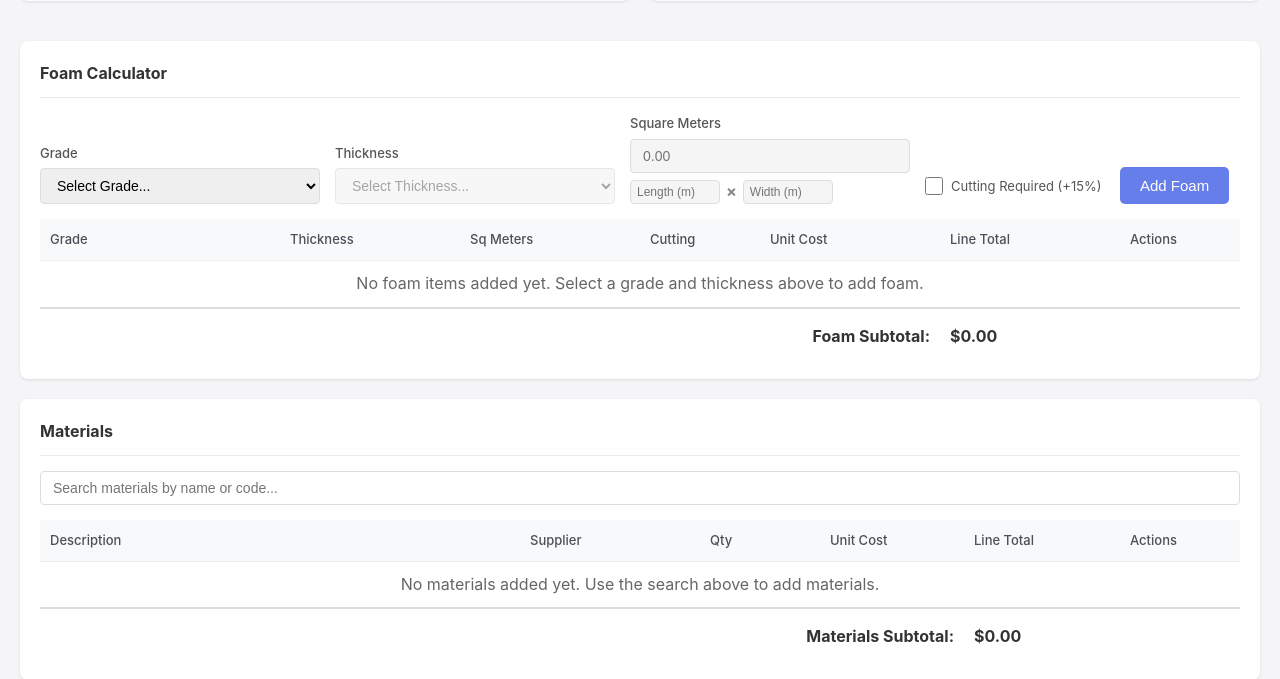
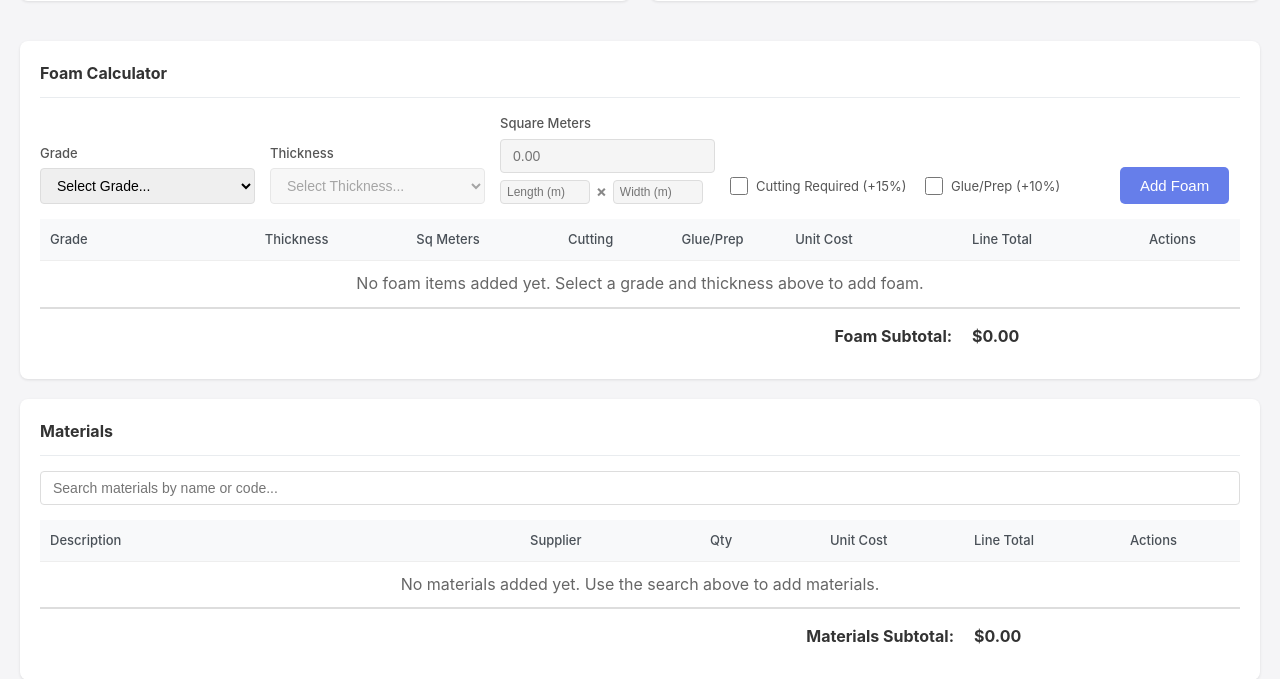
Before and after one commit to jtbnz/work_track, a PHP site: page /quoteBuilder.php in a window 1280 px wide. Shown: the part 807-1486 px from the top of the page. Run offline with PHP 8.4, Linux system fonts and the light colour scheme; the visitor is signed in with stand-in values (Sample User, id 1); some libraries are stand-ins or nearby versions.

Commit message:
feat: Add glue/prep required functionality and fee to foam quoting

```diff
--- a/includes/models/Quote.php
+++ b/includes/models/Quote.php
@@ -320,6 +320,7 @@ class Quote {
                         'sheet_area' => $foam['sheet_area'],
                         'square_meters' => $foam['square_meters'],
                         'cutting_required' => $foam['cutting_required'],
+                        'glue_prep_required' => $foam['glue_prep_required'],
                         'unit_cost' => $foam['unit_cost'],
                         'line_total' => $foam['line_total'],
                         'sort_order' => $foam['sort_order']
@@ -752,7 +753,8 @@ class Quote {
             $data['sheet_cost'] ?? 0,
             $data['sheet_area'] ?? 3.91,
             $data['square_meters'],
-            $data['cutting_required'] ?? false
+            $data['cutting_required'] ?? false,
+            $data['glue_prep_required'] ?? false
         );
 
         $id = $this->db->insert('quote_foam', [
@@ -764,6 +766,7 @@ class Quote {
             'sheet_area' => $data['sheet_area'] ?? 3.91,
             'square_meters' => $data['square_meters'],
             'cutting_required' => ($data['cutting_required'] ?? 0) ? 1 : 0,
+            'glue_prep_required' => ($data['glue_prep_required'] ?? 0) ? 1 : 0,
             'unit_cost' => $calculation['unit_cost'],
             'line_total' => $calculation['line_total'],
             'sort_order' => $sortOrder
@@ -781,14 +784,15 @@ class Quote {
      */
     public function updateFoam($foamId, $data) {
         // Recalculate if needed
-        if (isset($data['square_meters']) || isset($data['cutting_required'])) {
+        if (isset($data['square_meters']) || isset($data['cutting_required']) || isset($data['glue_prep_required'])) {
             $foam = $this->db->fetchOne("SELECT * FROM quote_foam WHERE id = :id", ['id' => $foamId]);
             if ($foam) {
                 $calculation = $this->calculateFoamCost(
                     $data['sheet_cost'] ?? $foam['sheet_cost'],
                     $data['sheet_area'] ?? $foam['sheet_area'],
                     $data['square_meters'] ?? $foam['square_meters'],
-                    $data['cutting_required'] ?? $foam['cutting_required']
+                    $data['cutting_required'] ?? $foam['cutting_required'],
+                    $data['glue_prep_required'] ?? $foam['glue_prep_required']
                 );
                 $data['unit_cost'] = $calculation['unit_cost'];
                 $data['line_total'] = $calculation['line_total'];
@@ -831,12 +835,13 @@ class Quote {
 
     /**
      * Calculate foam cost based on formula:
-     * (cost_per_sqm × quantity × markup) × (1 + cutting_fee)
+     * (cost_per_sqm × quantity × markup) × (1 + cutting_fee) × (1 + glue_prep_fee)
      */
-    public function calculateFoamCost($sheetCost, $sheetArea, $squareMeters, $cuttingRequired = false) {
+    public function calculateFoamCost($sheetCost, $sheetArea, $squareMeters, $cuttingRequired = false, $gluePrepRequired = false) {
         // Get settings
         $markup = (float)$this->getSetting('foam_markup_multiplier', 2);
         $cuttingFee = (float)$this->getSetting('foam_cutting_fee_percent', 15);
+        $gluePrepFee = (float)$this->getSetting('foam_glue_prep_fee_percent', 10);
 
         // Cost per square meter (base cost)
         $costPerSqM = $sheetArea > 0 ? $sheetCost / $sheetArea : 0;
@@ -844,7 +849,7 @@ class Quote {
         // Apply markup to get unit cost (cost per m² after markup)
         $unitCost = $costPerSqM * $markup;
 
-        // Calculate line total (before cutting fee)
+        // Calculate line total (before fees)
         $lineTotal = $unitCost * $squareMeters;
 
         // Apply cutting fee if required
@@ -852,11 +857,17 @@ class Quote {
             $lineTotal *= (1 + $cuttingFee / 100);
         }
 
+        // Apply glue/prep fee if required
+        if ($gluePrepRequired) {
+            $lineTotal *= (1 + $gluePrepFee / 100);
+        }
+
         return [
             'unit_cost' => round($unitCost, 2),
             'line_total' => round($lineTotal, 2),
             'markup' => $markup,
-            'cutting_fee_percent' => $cuttingFee
+            'cutting_fee_percent' => $cuttingFee,
+            'glue_prep_fee_percent' => $gluePrepFee
         ];
     }
 
--- a/quoteBuilder.php
+++ b/quoteBuilder.php
@@ -85,7 +85,8 @@ if ($_SERVER['REQUEST_METHOD'] === 'POST' && $isEditable) {
                         $quoteModel->addFoam($quoteId, [
                             'foam_product_id' => (int)$foam['foam_product_id'],
                             'square_meters' => (float)$foam['square_meters'],
-                            'cutting_required' => isset($foam['cutting_required']) ? 1 : 0
+                            'cutting_required' => isset($foam['cutting_required']) ? 1 : 0,
+                        'glue_prep_required' => isset($foam['glue_prep_required']) ? 1 : 0
                         ]);
                     }
                 }
@@ -135,7 +136,8 @@ if ($_SERVER['REQUEST_METHOD'] === 'POST' && $isEditable) {
                         $quoteModel->addFoam($quote['id'], [
                             'foam_product_id' => (int)$foam['foam_product_id'],
                             'square_meters' => (float)$foam['square_meters'],
-                            'cutting_required' => isset($foam['cutting_required']) ? 1 : 0
+                            'cutting_required' => isset($foam['cutting_required']) ? 1 : 0,
+                        'glue_prep_required' => isset($foam['glue_prep_required']) ? 1 : 0
                         ]);
                     }
                 }
@@ -210,6 +212,8 @@ $foamMarkup = $db->fetchOne("SELECT setting_value FROM settings WHERE setting_ke
 $foamMarkup = $foamMarkup ? (float)$foamMarkup['setting_value'] : 2;
 $foamCuttingFee = $db->fetchOne("SELECT setting_value FROM settings WHERE setting_key = 'foam_cutting_fee_percent'");
 $foamCuttingFee = $foamCuttingFee ? (float)$foamCuttingFee['setting_value'] : 15;
+$foamGluePrepFee = $db->fetchOne("SELECT setting_value FROM settings WHERE setting_key = 'foam_glue_prep_fee_percent'");
+$foamGluePrepFee = $foamGluePrepFee ? (float)$foamGluePrepFee['setting_value'] : 10;
 
 // Get company name for email subject
 $companyNameRow = $db->fetchOne("SELECT setting_value FROM settings WHERE setting_key = 'company_name'");
@@ -409,6 +413,13 @@ $companyName = $companyNameRow ? $companyNameRow['setting_value'] : 'Our Company
                         <label for="foamCuttingRequired">Cutting Required (+<?php echo $foamCuttingFee; ?>%)</label>
                     </div>
                 </div>
+                <div class="form-group foam-cutting-group">
+                    <label>&nbsp;</label>
+                    <div class="checkbox-wrapper">
+                        <input type="checkbox" id="foamGluePrepRequired">
+                        <label for="foamGluePrepRequired">Glue/Prep (+<?php echo $foamGluePrepFee; ?>%)</label>
+                    </div>
+                </div>
                 <div class="form-group">
                     <label>&nbsp;</label>
                     <button type="button" id="addFoamBtn" class="btn btn-primary" disabled>Add Foam</button>
@@ -428,14 +439,15 @@ $companyName = $companyNameRow ? $companyNameRow['setting_value'] : 'Our Company
         <table class="foam-table">
             <thead>
                 <tr>
-                    <th style="width: 20%;">Grade</th>
-                    <th style="width: 15%;">Thickness</th>
-                    <th style="width: 15%;">Sq Meters</th>
-                    <th style="width: 10%;">Cutting</th>
-                    <th style="width: 15%;">Unit Cost</th>
-                    <th style="width: 15%;">Line Total</th>
+                    <th style="width: 17%;">Grade</th>
+                    <th style="width: 12%;">Thickness</th>
+                    <th style="width: 12%;">Sq Meters</th>
+                    <th style="width: 9%;">Cutting</th>
+                    <th style="width: 9%;">Glue/Prep</th>
+                    <th style="width: 14%;">Unit Cost</th>
+                    <th style="width: 14%;">Line Total</th>
                     <?php if ($isEditable): ?>
-                        <th style="width: 10%;">Actions</th>
+                        <th style="width: 8%;">Actions</th>
                     <?php endif; ?>
                 </tr>
             </thead>
@@ -462,6 +474,12 @@ $companyName = $companyNameRow ? $companyNameRow['setting_value'] : 'Our Company
                                     <input type="hidden" name="foam[<?php echo $idx; ?>][cutting_required]" value="1">
                                 <?php endif; ?>
                             </td>
+                            <td>
+                                <?php echo $foam['glue_prep_required'] ? 'Yes' : 'No'; ?>
+                                <?php if ($foam['glue_prep_required']): ?>
+                                    <input type="hidden" name="foam[<?php echo $idx; ?>][glue_prep_required]" value="1">
+                                <?php endif; ?>
+                            </td>
                             <td>$<?php echo number_format($foam['unit_cost'], 2); ?>/m²</td>
                             <td class="foam-line-total">$<?php echo number_format($foam['line_total'], 2); ?></td>
                             <?php if ($isEditable): ?>
@@ -473,7 +491,7 @@ $companyName = $companyNameRow ? $companyNameRow['setting_value'] : 'Our Company
                     <?php endforeach; ?>
                 <?php else: ?>
                     <tr class="no-foam">
-                        <td colspan="<?php echo $isEditable ? 7 : 6; ?>" style="text-align: center; color: #666;">
+                        <td colspan="<?php echo $isEditable ? 8 : 7; ?>" style="text-align: center; color: #666;">
                             No foam items added yet. Select a grade and thickness above to add foam.
                         </td>
                     </tr>
@@ -481,7 +499,7 @@ $companyName = $companyNameRow ? $companyNameRow['setting_value'] : 'Our Company
             </tbody>
             <tfoot>
                 <tr>
-                    <td colspan="<?php echo $isEditable ? 5 : 4; ?>" style="text-align: right;"><strong>Foam Subtotal:</strong></td>
+                    <td colspan="<?php echo $isEditable ? 6 : 5; ?>" style="text-align: right;"><strong>Foam Subtotal:</strong></td>
                     <td colspan="<?php echo $isEditable ? 2 : 2; ?>"><strong id="foamSubtotal">$<?php echo number_format($quote['subtotal_foam'] ?? 0, 2); ?></strong></td>
                 </tr>
             </tfoot>
@@ -1288,6 +1306,7 @@ document.addEventListener('DOMContentLoaded', function() {
     const gstRate = <?php echo $gstRate; ?>;
     const foamMarkup = <?php echo $foamMarkup; ?>;
     const foamCuttingFee = <?php echo $foamCuttingFee; ?>;
+    const foamGluePrepFee = <?php echo $foamGluePrepFee; ?>;
 
 
     // Labour calculation
@@ -1706,6 +1725,7 @@ document.addEventListener('DOMContentLoaded', function() {
     const foamCuttingCheckbox = document.getElementById('foamCuttingRequired');
     const addFoamBtn = document.getElementById('addFoamBtn');
     const foamPricePreview = document.getElementById('foamPricePreview');
+    const foamGluePrepCheckbox = document.getElementById('foamGluePrepRequired');
     const foamLengthInput = document.getElementById('foamLength');
     const foamWidthInput = document.getElementById('foamWidth');
     const foamAreaResult = document.getElementById('foamAreaResult');
@@ -1779,6 +1799,9 @@ document.addEventListener('DOMContentLoaded', function() {
         if (foamCuttingCheckbox) {
             foamCuttingCheckbox.addEventListener('change', updateFoamPricePreview);
         }
+        if (foamGluePrepCheckbox) {
+            foamGluePrepCheckbox.addEventListener('change', updateFoamPricePreview);
+        }
 
         function calculateFoamArea() {
             const length = parseFloat(foamLengthInput.value) || 0;
@@ -1805,6 +1828,7 @@ document.addEventListener('DOMContentLoaded', function() {
 
             const sqMeters = parseFloat(foamSqMetersInput.value) || 0;
             const cuttingRequired = foamCuttingCheckbox ? foamCuttingCheckbox.checked : false;
+            const gluePrepRequired = foamGluePrepCheckbox ? foamGluePrepCheckbox.checked : false;
 
             const costPerSqM = selectedFoamProduct.sheetCost / selectedFoamProduct.sheetArea;
             const sellPerSqM = costPerSqM * foamMarkup;
@@ -1812,6 +1836,10 @@ document.addEventListener('DOMContentLoaded', function() {
 
             if (cuttingRequired) {
                 estTotal *= (1 + foamCuttingFee / 100);
+            }
+
+            if (gluePrepRequired) {
+                estTotal *= (1 + foamGluePrepFee / 100);
             }
 
             document.getElementById('foamSheetCost').textContent = selectedFoamProduct.sheetCost.toFixed(2);
@@ -1828,6 +1856,7 @@ document.addEventListener('DOMContentLoaded', function() {
 
             const sqMeters = parseFloat(foamSqMetersInput.value);
             const cuttingRequired = foamCuttingCheckbox ? foamCuttingCheckbox.checked : false;
+            const gluePrepRequired = foamGluePrepCheckbox ? foamGluePrepCheckbox.checked : false;
 
             const costPerSqM = selectedFoamProduct.sheetCost / selectedFoamProduct.sheetArea;
             const sellPerSqM = costPerSqM * foamMarkup;
@@ -1835,6 +1864,10 @@ document.addEventListener('DOMContentLoaded', function() {
 
             if (cuttingRequired) {
                 lineTotal *= (1 + foamCuttingFee / 100);
+            }
+
+            if (gluePrepRequired) {
+                lineTotal *= (1 + foamGluePrepFee / 100);
             }
 
             addFoamToTable({
@@ -1843,6 +1876,7 @@ document.addEventListener('DOMContentLoaded', function() {
                 thickness: selectedFoamProduct.thickness,
                 sqMeters: sqMeters,
                 cuttingRequired: cuttingRequired,
+                gluePrepRequired: gluePrepRequired,
                 unitCost: sellPerSqM,
                 lineTotal: lineTotal
             });
@@ -1857,6 +1891,7 @@ document.addEventListener('DOMContentLoaded', function() {
             if (foamWidthInput) { foamWidthInput.value = ''; foamWidthInput.disabled = true; }
             if (foamAreaResult) foamAreaResult.textContent = '';
             if (foamCuttingCheckbox) foamCuttingCheckbox.checked = false;
+            if (foamGluePrepCheckbox) foamGluePrepCheckbox.checked = false;
             addFoamBtn.disabled = true;
             foamPricePreview.style.display = 'none';
             selectedFoamProduct = null;
@@ -1893,6 +1928,10 @@ document.addEventListener('DOMContentLoaded', function() {
                 ${foam.cuttingRequired ? 'Yes' : 'No'}
                 ${foam.cuttingRequired ? `<input type="hidden" name="foam[${idx}][cutting_required]" value="1">` : ''}
             </td>
+            <td>
+                ${foam.gluePrepRequired ? 'Yes' : 'No'}
+                ${foam.gluePrepRequired ? `<input type="hidden" name="foam[${idx}][glue_prep_required]" value="1">` : ''}
+            </td>
             <td>$${foam.unitCost.toFixed(2)}/m²</td>
             <td class="foam-line-total">$${foam.lineTotal.toFixed(2)}</td>
             <td>
@@ -1918,7 +1957,7 @@ document.addEventListener('DOMContentLoaded', function() {
                 if (tbody.querySelectorAll('tr[data-foam-idx]').length === 0) {
                     const emptyRow = document.createElement('tr');
                     emptyRow.className = 'no-foam';
-                    emptyRow.innerHTML = '<td colspan="7" style="text-align: center; color: #666;">No foam items added yet. Select a grade and thickness above to add foam.</td>';
+                    emptyRow.innerHTML = '<td colspan="8" style="text-align: center; color: #666;">No foam items added yet. Select a grade and thickness above to add foam.</td>';
                     tbody.appendChild(emptyRow);
                 }
             });
```
Also changed, not shown: includes/pdf/QuotePdf.php (+13 -10 lines), quotingSettings.php (+10 -2 lines), database/migrations/017_add_glue_prep_to_foam.sql (added).
